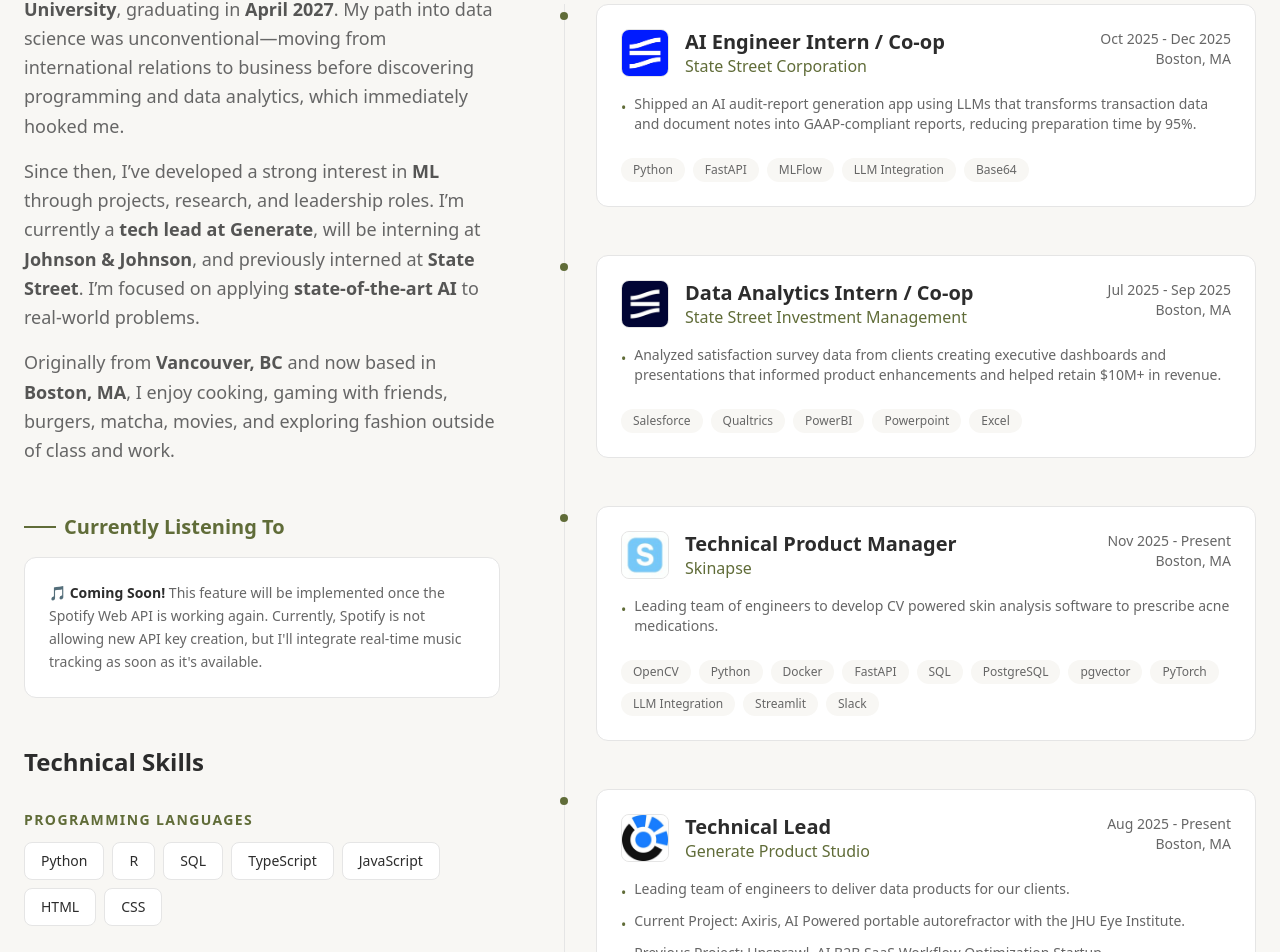
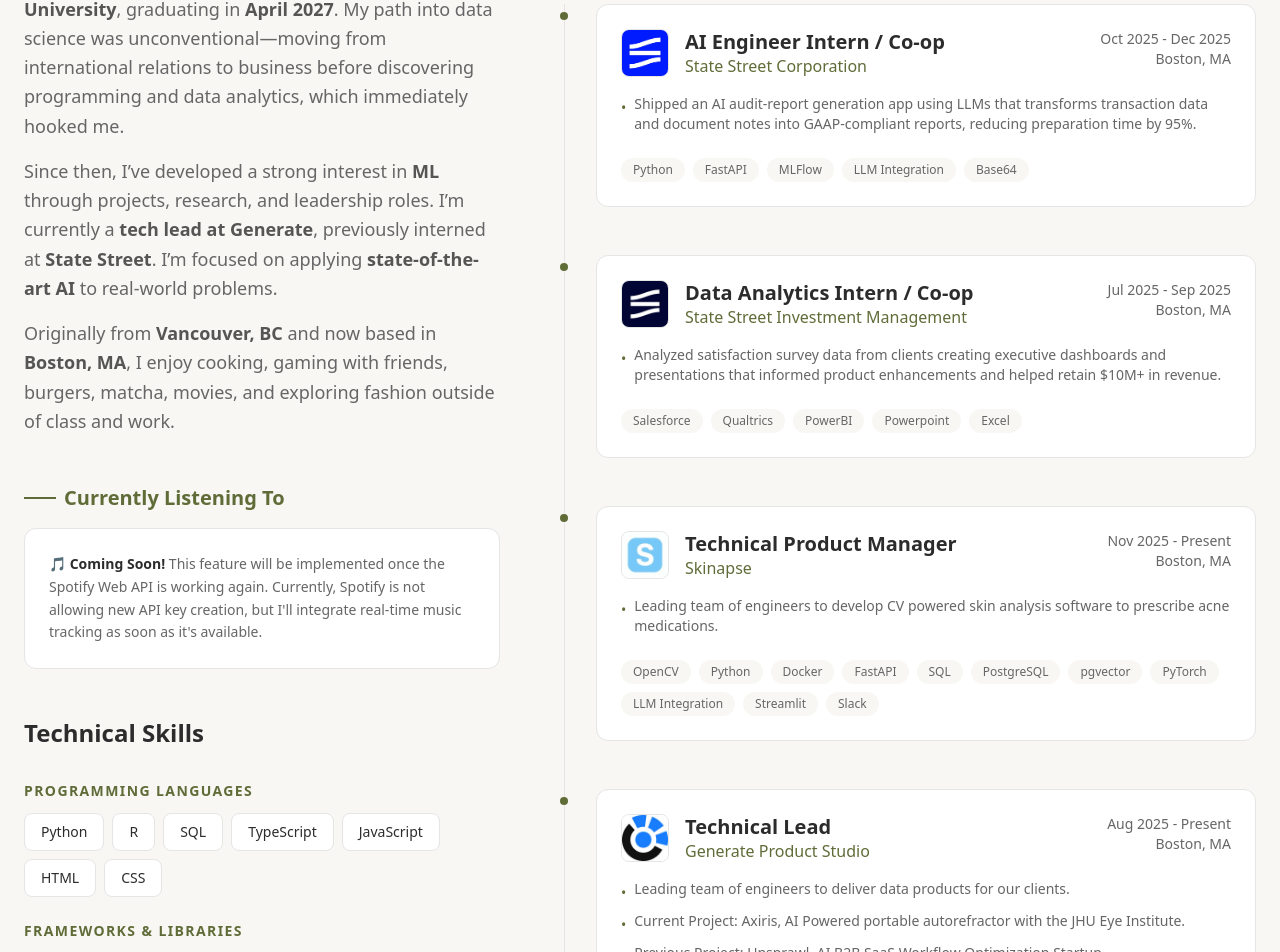
Before and after one commit to GordonBie123/portfolio-website, a Next.js app: page / in a window 1280 px wide. Shown: the part 1064-2016 px from the top of the page. Built offline with nearby package versions, Linux system fonts and the light colour scheme.

Commit message:
Updated bio

```diff
--- a/src/data/profile.ts
+++ b/src/data/profile.ts
@@ -10,7 +10,7 @@
   headshot: "/LinkedinHeafshot.jpg",
   aboutBio: [
     "I’m <strong>Gordon Bie</strong>, a third-year <strong>Information Systems and International Business</strong> student at <strong>Northeastern University</strong>, graduating in <strong>April 2027</strong>. My path into data science was unconventional—moving from international relations to business before discovering programming and data analytics, which immediately hooked me.",
-    "Since then, I’ve developed a strong interest in <strong>ML</strong> through projects, research, and leadership roles. I’m currently a <strong>tech lead at Generate</strong>, will be interning at <strong>Johnson & Johnson</strong>, and previously interned at <strong>State Street</strong>. I’m focused on applying <strong>state-of-the-art AI</strong> to real-world problems.",
+    "Since then, I’ve developed a strong interest in <strong>ML</strong> through projects, research, and leadership roles. I’m currently a <strong>tech lead at Generate</strong>, previously interned at <strong>State Street</strong>. I’m focused on applying <strong>state-of-the-art AI</strong> to real-world problems.",
     "Originally from <strong>Vancouver, BC</strong> and now based in <strong>Boston, MA</strong>, I enjoy cooking, gaming with friends, burgers, matcha, movies, and exploring fashion outside of class and work.",
   ],
   languages: ["English (Native)", "Mandarin (Native)", "Spanish (Professional)", "Japanese (Elementary)", "French (Elementary)"],
```
